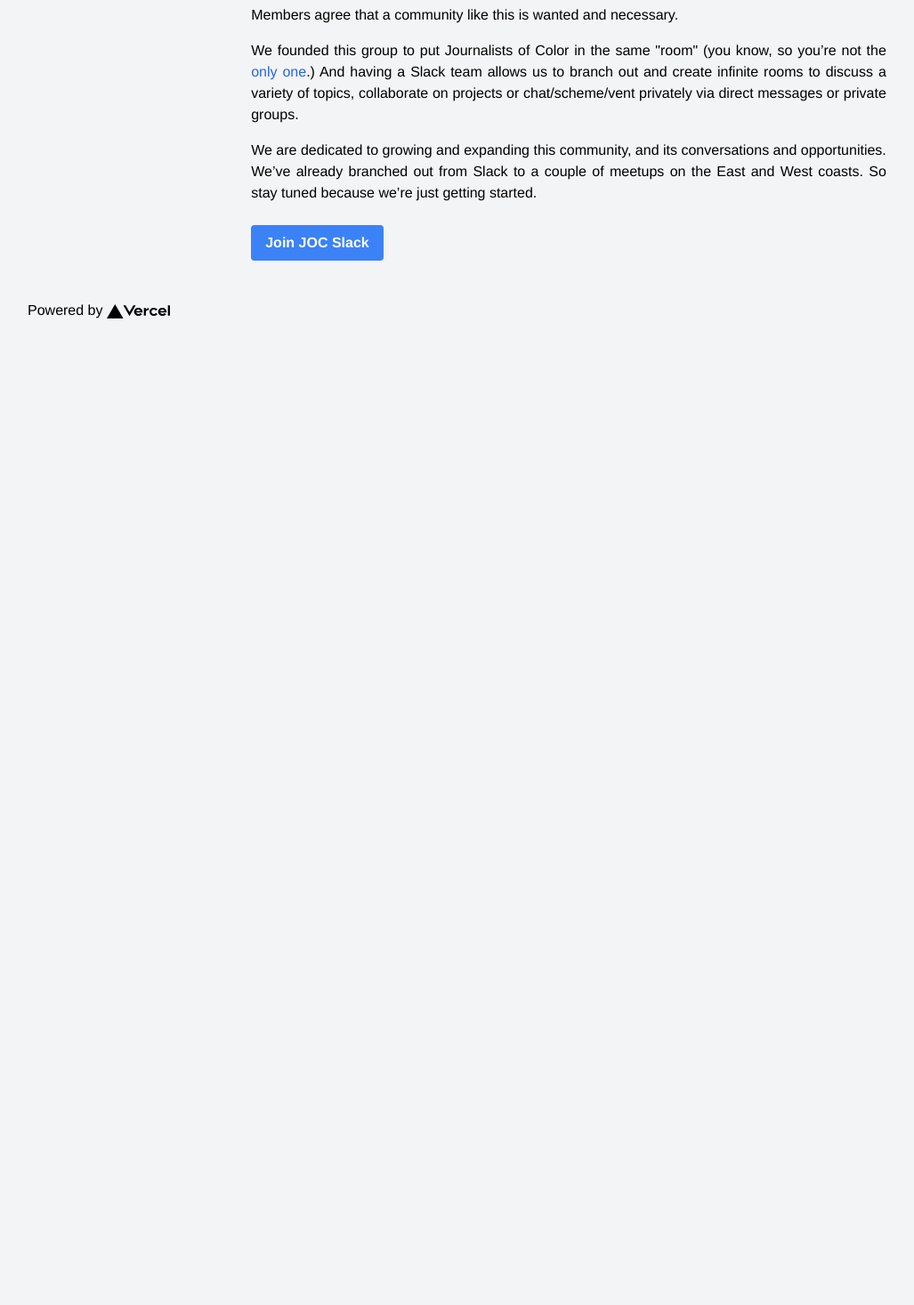
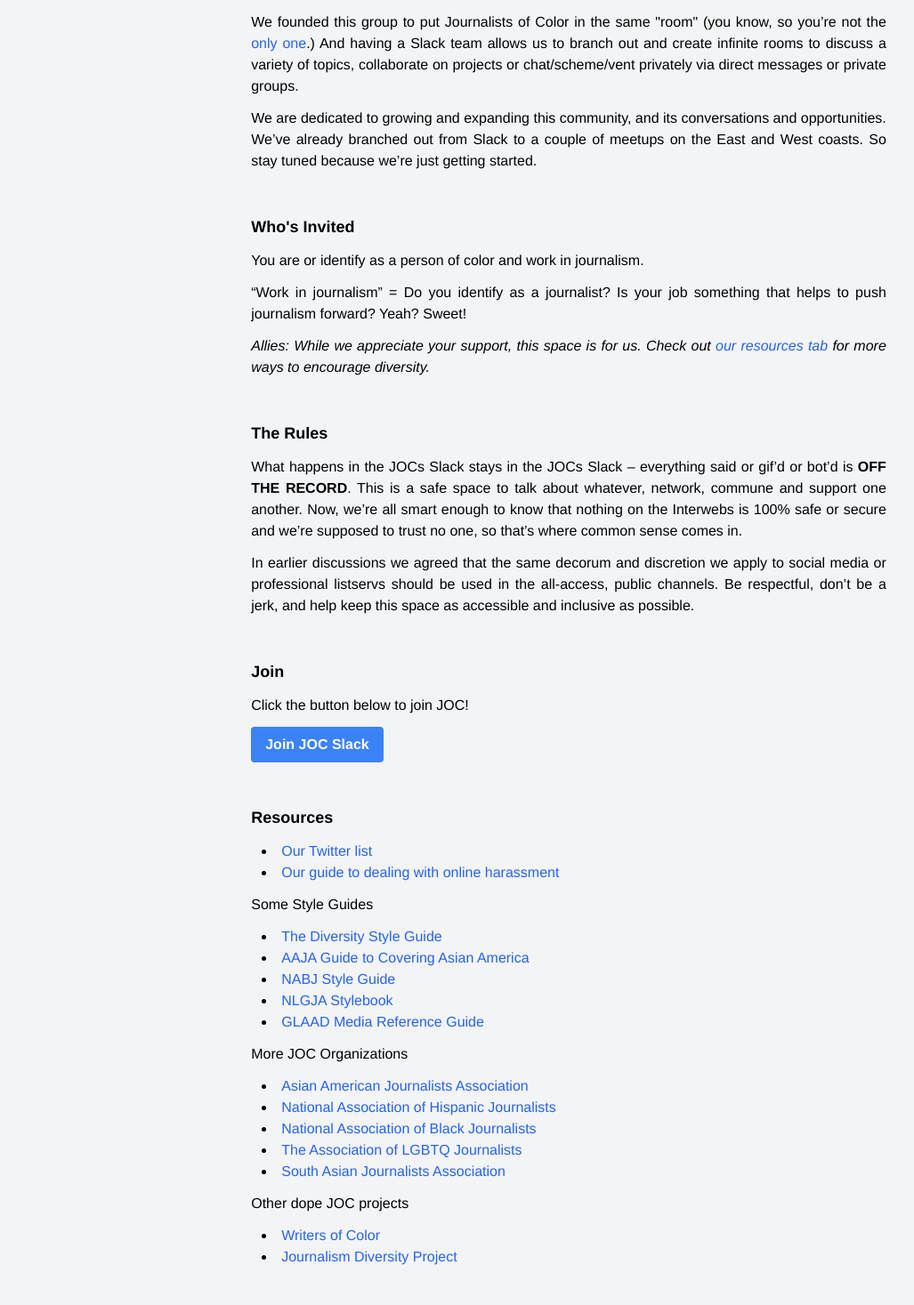
Before and after one commit to crayhola/slacker, a Next.js app: page / in a window 1280 px wide. Shown: the part 523-1990 px from the top of the page at 89% size, without its empty margins (1-1028 px from the left). Before the commit the page ends 916 px from the top, so only its background shows below. Built offline with nearby package versions, Linux system fonts and the light colour scheme.

Commit message:
feat: add copy from previous site to webpage

```diff
--- a/pages/index.js
+++ b/pages/index.js
@@ -12,11 +12,8 @@ export default function Home() {
       <main className="flex flex-col justify-center items-center h-full mb-9">
         <img className="pb-4" src={"./logo-desktop.svg"} />
 
-        <section
-          id="about-us"
-          className="sm:w-3/5 text-justify font-medium w-full mb-2"
-        >
-          <h2 className="font-bold text-left p-2">About us</h2>
+        <section id="about-us" className="sm:w-3/5">
+          <h2>About us</h2>
           <p>
             You’ve found us! We are a community of Journalists of Color aka
             JOCs, and this website is for you – the public – to peruse, find out
@@ -30,22 +27,15 @@ export default function Home() {
 
           <ul>
             <li>
-              <p>
               The media diversity struggle is <em>real</em> real in newsrooms
               across the country.
-              </p>
             </li>
             <li>
-              <p>
               The conversations we’re having are ones that need to be had on a
               wider scale.
-              </p>
             </li>
             <li>
-              <p>
-                Members agree that a community like this is wanted and
-                necessary.
-              </p>
+              Members agree that a community like this is wanted and necessary.
             </li>
           </ul>
 
@@ -72,11 +62,53 @@ export default function Home() {
           </p>
         </section>
 
-        <section className="sm:w-3/5 text-justify font-medium w-full">
+        <section id="invite" className="sm:w-3/5">
+          <h2>Who's Invited</h2>
+          <p>
+            You are or identify as a person of color and work in journalism.
+          </p>
+
+          <p>
+            “Work in journalism” = Do you identify as a journalist? Is your job
+            something that helps to push journalism forward? Yeah? Sweet!
+          </p>
+
+          <p className="italic">
+            Allies: While we appreciate your support, this space is for us.
+            Check out{" "}
+            <a href="#resources" title="Resources">
+              our resources tab
+            </a>{" "}
+            for more ways to encourage diversity.
+          </p>
+        </section>
+
+        <section id="rules" className="sm:w-3/5">
+          <h2>The Rules</h2>
+          <p>
+            What happens in the JOCs Slack stays in the JOCs Slack – everything
+            said or gif’d or bot’d is <strong>OFF THE RECORD</strong>. This is a
+            safe space to talk about whatever, network, commune and support one
+            another. Now, we’re all smart enough to know that nothing on the
+            Interwebs is 100% safe or secure and we’re supposed to trust no one,
+            so that’s where common sense comes in.
+          </p>
+
+          <p>
+            In earlier discussions we agreed that the same decorum and
+            discretion we apply to social media or professional listservs should
+            be used in the all-access, public channels. Be respectful, don’t be
+            a jerk, and help keep this space as accessible and inclusive as
+            possible.
+          </p>
+        </section>
+
+        <section id="join" className="sm:w-3/5">
+          <h2>Join</h2>
+          <p>Click the button below to join JOC!</p>
           <p>
             <button
               title="Join the JOC Slack community"
-              id="join"
               className="bg-blue-500 hover:bg-blue-700 text-white font-bold py-2 px-4 rounded"
             >
               <a
@@ -88,8 +120,134 @@ export default function Home() {
             </button>
           </p>
         </section>
-      </main>
-      <footer>
+
+        <section id="resources" className="sm:w-3/5">
+          <h2>Resources</h2>
+          <ul>
+            <li>
+              <a
+                href="https://twitter.com/juliachanb/lists/jocs"
+                title="Journalists of Color Twitter List"
+              >
+                Our Twitter list
+              </a>
+            </li>
+            <li>
+              <a
+                href="https://docs.google.com/document/d/1cTZNGyYjGEidmyzaIvdm2WHiclCWSlcqnyijNFynjD8/edit?usp=sharing"
+                title="Our guide to dealing with online harassment"
+              >
+                Our guide to dealing with online harassment
+              </a>
+            </li>
+          </ul>
+
+          <h3>Some Style Guides</h3>
+
+          <ul>
+            <li>
+              <a
+                href="http://www.diversitystyleguide.com/"
+                title="The Diversity Style Guide"
+              >
+                The Diversity Style Guide
+              </a>
+            </li>
+            <li>
+              <a
+                href="http://www.aaja.org/coverageguide/"
+                title="AAJA Guide to Covering Asian America"
+              >
+                AAJA Guide to Covering Asian America
+              </a>
+            </li>
+            <li>
+              <a
+                href="http://www.nabj.org/?styleguide"
+                title="NABJ Style Guide"
+              >
+                NABJ Style Guide
+              </a>
+            </li>
+            <li>
+              <a href="http://www.nlgja.org/stylebook/" title="NLGJA Stylebook">
+                NLGJA Stylebook
+              </a>
+            </li>
+            <li>
+              <a
+                href="http://www.glaad.org/reference"
+                title="GLAAD Media Reference Guide"
+              >
+                GLAAD Media Reference Guide
+              </a>
+            </li>
+          </ul>
+
+          <h3>More JOC Organizations</h3>
+
+          <ul>
+            <li>
+              <a
+                href="http://www.aaja.org/"
+                title="Asian American Journalists Association"
+              >
+                Asian American Journalists Association
+              </a>
+            </li>
+            <li>
+              <a
+                href="http://www.nahj.org/"
+                title="National Association of Hispanic Journalists"
+              >
+                National Association of Hispanic Journalists
+              </a>
+            </li>
+            <li>
+              <a
+                href="http://www.nabj.org/"
+                title="National Association of Black Journalists"
+              >
+                National Association of Black Journalists
+              </a>
+            </li>
+            <li>
+              <a
+                href="http://www.nlgja.org/"
+                title="The Association of LGBTQ Journalists"
+              >
+                The Association of LGBTQ Journalists
+              </a>
+            </li>
+            <li>
+              <a
+                href="http://www.saja.org/"
+                title="South Asian Journalists Association"
+              >
+                South Asian Journalists Association
+              </a>
+            </li>
+          </ul>
+
+          <h3>Other dope JOC projects</h3>
+
+          <ul>
+            <li>
+              <a href="http://www.writersofcolor.org/" title="Writers of Color">
+                Writers of Color
+              </a>
+            </li>
+            <li>
+              <a
+                href="http://diversify.journalismwith.me/"
+                title="Journalism Diversity Project"
+              >
+                Journalism Diversity Project
+              </a>
+            </li>
+          </ul>
+        </section>
+        <footer className="w-full sm:w-3/5 my-5">
           <div id="vercel-sponsorship">
             Powered by{" "}
             <a
@@ -104,6 +262,7 @@ export default function Home() {
             </a>
           </div>
         </footer>
+      </main>
     </div>
   );
 }
--- a/styles/index.css
+++ b/styles/index.css
@@ -7,9 +7,38 @@ body {
 }
 
 p {
-  @apply p-2;
+  @apply my-3;
 }
 
 a {
   @apply text-blue-600;
 }
+
+section {
+  @apply text-justify;
+  @apply font-medium;
+  @apply w-full;
+  @apply mb-2;
+  @apply p-2;
+}
+
+h2,
+h3 {
+  @apply text-left;
+  @apply my-3;
+}
+
+h2 {
+  @apply text-lg;
+  @apply font-bold;
+}
+
+h3 {
+  @apply font-light;
+}
+
+ul {
+  @apply m-3;
+  @apply list-disc;
+  @apply list-inside;
+}
```
Lines whose indentation alone changed are shown as unchanged.
